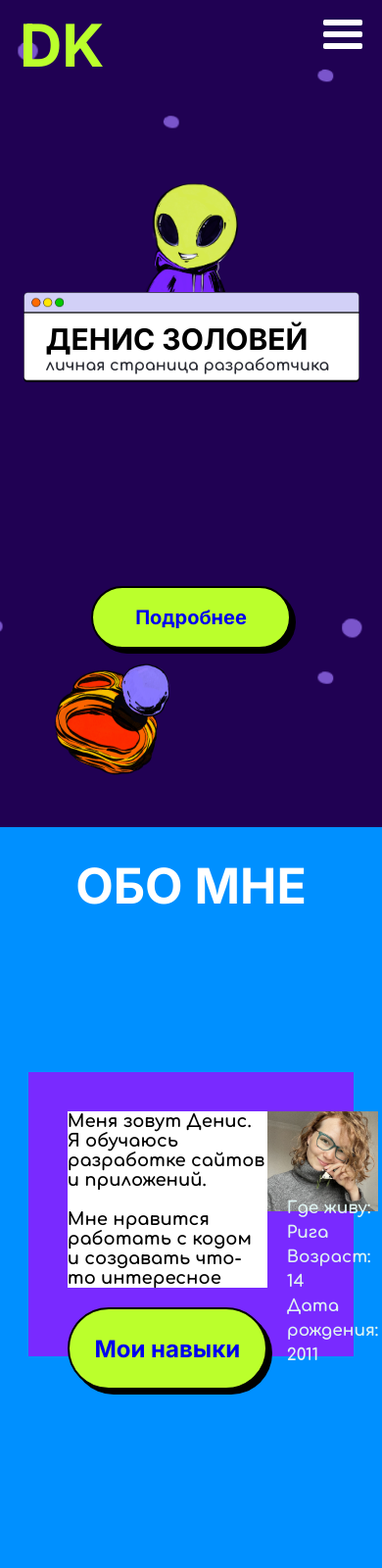
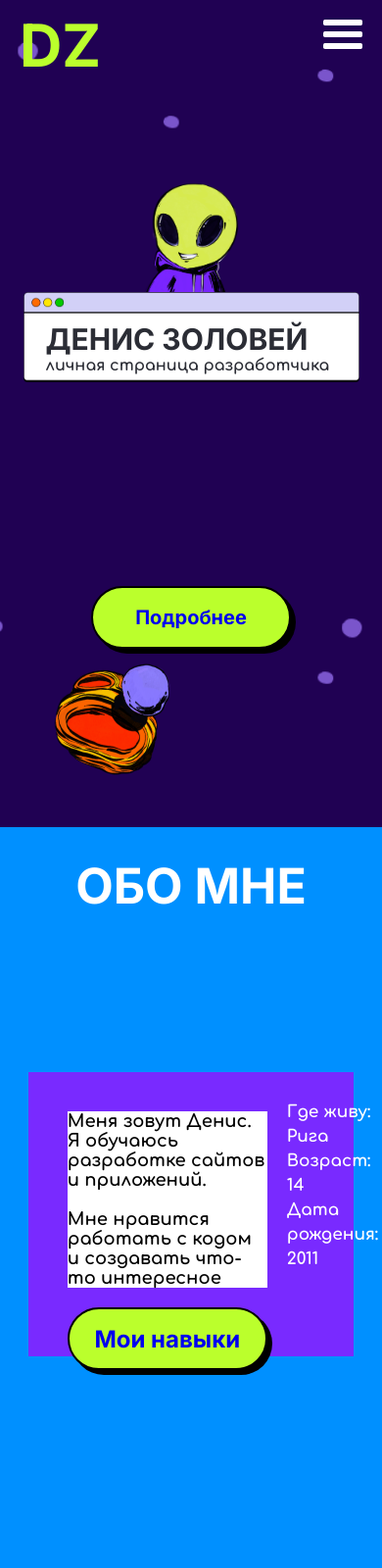
Before and after one commit to MerogMi/PortfolioMMI, a plain HTML site: page index.html in a window 390 px wide. Shown: the top 1600 px of the page at 98% size. Drawn offline with Linux system fonts and the light colour scheme.

Commit message:
PortfolioMMI

```diff
--- a/index.html
+++ b/index.html
@@ -9,7 +9,7 @@
 <body>
     <nav>
      <div class="fixed-menu">
-            <h1 class="logo">DK</h1>
+            <h1 class="logo">DZ</h1>
             <div class="nav-links">
                 <a class="nav-link main-link active" href="#main">Главная</a>
                 <a class="nav-link about-link" href="#about">Обо мне</a>
@@ -26,7 +26,7 @@
                         <a class="nav-link" href="#main">Главная</a>
                         <a class="nav-link" href="#about">Обо мне</a>
                         <a class="nav-link" href="#skills">Навыки</a>
-                        <a class="nav-link" href="#works">Работы</a>
+                        <a class="nav-link" href="#work">Работы</a>
                         <a class="nav-link" href="#comments">Отзывы</a>
                     </div>
                 </div>
@@ -92,6 +92,7 @@
 
     <section id="work">
         <h1 class="title">РАБОТЫ</h1>
+        <p class="main-subtitle2">(Все работы выставлены в качестве тестовых изображений)</p>
         <div class="works-block">
             <img src="img/work1.png">
             <img src="img/work2.png">
@@ -137,10 +138,8 @@
        <p>© 2025</p>
    </div>
    <div class="footer-links">
-       <a href="#"> <img src="img/facebook.svg"> </a>
-       <a href="#"> <img src="img/instagram.svg"> </a>
-       <a href="#"> <img src="img/telegram.svg"> </a>
-       <a href="#"> <img src="img/discord.svg"> </a>
+       <a href="https://t.me/Merogmoon"> <img src="img/telegram.svg"> </a>
+       <a href="https://discord.gg/D4G74mvQ"> <img src="img/discord.svg"> </a>
    </div>
 </footer>
 <script src="main.js"></script>
--- a/main.js
+++ b/main.js
@@ -2,10 +2,8 @@
 document.querySelector(".mobile-button").addEventListener("click", function(event)
 {
     document.querySelector(".mobile-menu").classList.toggle("hide");
-    document.querySelectorAll(".mobile-btn").forEach(function(item){
-      item.classList.toggle('btn-hide');
-    })
-});
+
+    });
 
 let menu = document.querySelector(".fixed-menu");
 menu.addEventListener('click', function(event){
@@ -55,4 +53,3 @@ window.onscroll = function() {
     activeBtn.classList.remove('active')
   }
 };
-Объяснить
--- a/style.css
+++ b/style.css
@@ -56,10 +56,23 @@ section{
     padding-left: 23px;
 }
 
+.main-title{
+    padding-top: 67px;
+    color: #2B2D35;
+    font-size: 60px;
+}
+
 .main-subtitle{
     color: #2B2D35;
     font-size: 20px;
     font-family: 'Comfortaa';
+}
+
+.main-subtitle2{
+    color: #ffffff;
+    font-size: 20px;
+    font-family: 'Comfortaa';
+    text-align: center;
 }
 
 .button{
@@ -298,32 +311,18 @@ nav{
 }
 
 .about-card{
-    background-image: url(img/form2.png);
-    background-repeat: no-repeat;
-    width: 376px;
-    height: 346px;
-    display: flex;
-    flex-direction: column;
-    justify-content: center;
-    align-items: center;
-    margin-bottom: 90px;
-    position: relative;
-}
-
-.about-card{
-    background-image: url(img/photo2.png);
     width: 376;
     height: 346;
     display: flex;
     flex-direction: column;
     justify-content: center;
     align-items: center;
-    padding-bottom: 20px;
+    padding-bottom: 150px;
     position: relative;
 }
 
 .about-card p{
-    color: #def3f2;
+    color: #ffffff;
     font-size: 17px;
     align-self: start;
     padding-left: 20px;
@@ -469,6 +468,19 @@ footer{
         display: none;
     }
 
+    .button1{
+    width: 200px;
+    height: 60px;
+    border-radius: 100px;
+    border: 2px solid #000;
+    background: #BBFF2C;
+    display: flex;
+    justify-content: center;
+    align-items: center;
+    box-shadow: 5px 5px 0 #000000;
+    transition-duration: 0.3s;
+    }
+
     .logo{
         font-size: 60px;
         padding-left: 20px;
@@ -506,7 +518,7 @@ footer{
     .about-card{
         order: 1;
         background-size: contain;
-        padding-bottom: 20px;
+        padding-bottom: 100px;
         width: 326;
         height: 296;
     }
```
Also changed, not shown: 1 other file.
